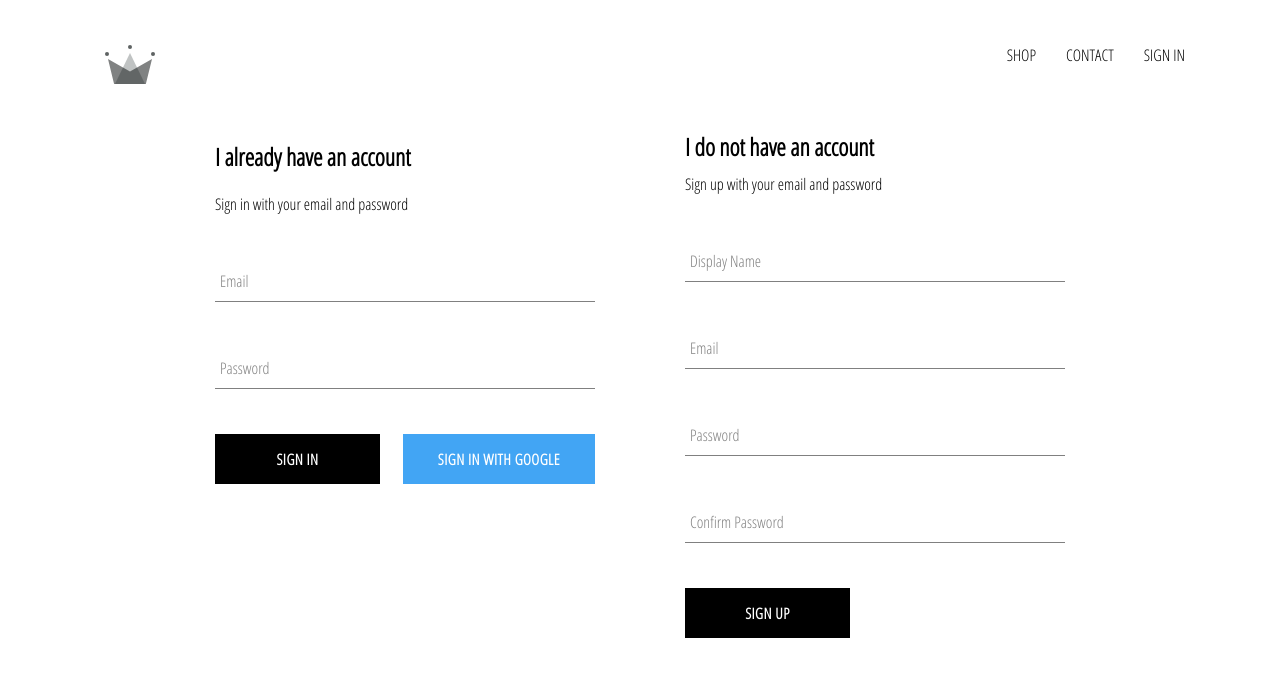
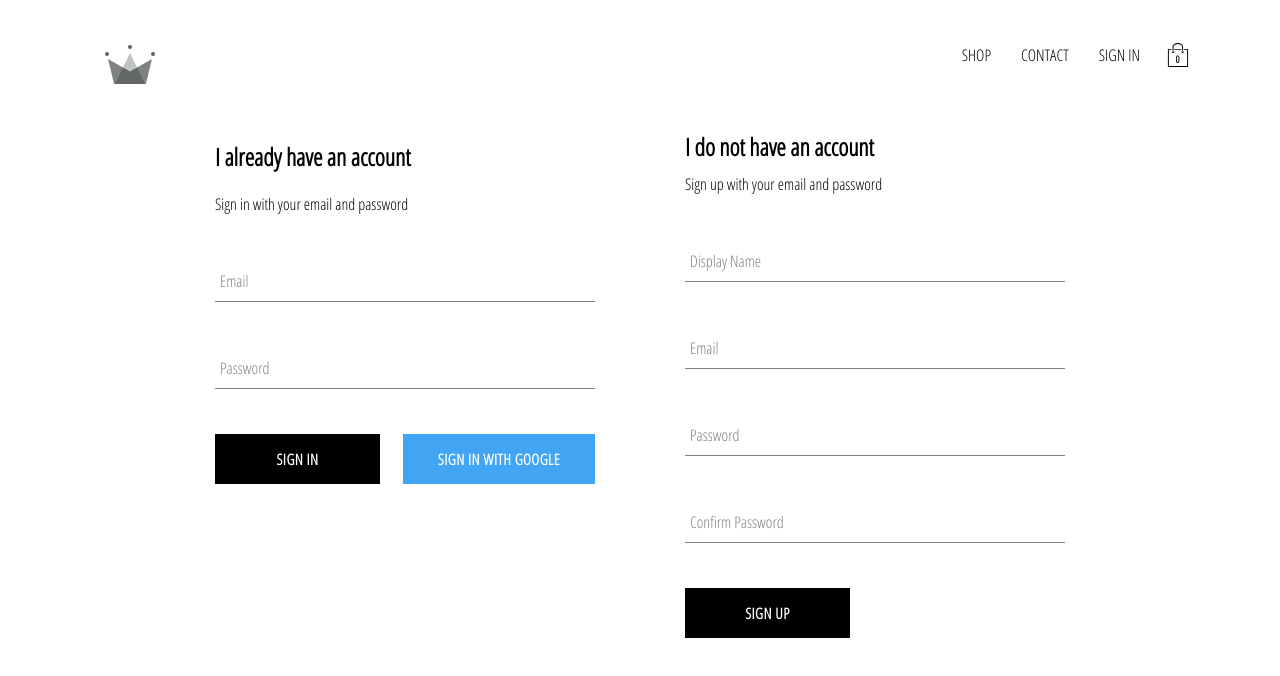
Before and after one commit to igorsmasc/react-crown-clothing, a React (Create React App) app: page /signin in a window 1280 px wide. Shown: the top 676 px of the page. Built offline with nearby package versions, Linux system fonts and the light colour scheme; no server answers.

Commit message:
add cart icon and cart dropdown

```diff
--- /dev/null
+++ b/src/components/cart-dropdown/cart-dropdown.js
@@ -0,0 +1,15 @@
+import React from "react";
+
+import CustomButton from "../custom-buttom/custom-buttom";
+
+import "./cart-dropdown.scss";
+
+const CartDropdown = () => (
+  <div className="cart-dropdown">
+    <div className="cart-items">
+      <CustomButton>GO TO CHECKOUT</CustomButton>
+    </div>
+  </div>
+);
+
+export default CartDropdown;
--- /dev/null
+++ b/src/components/cart-dropdown/cart-dropdown.scss
@@ -0,0 +1,24 @@
+.cart-dropdown {
+  position: absolute;
+  width: 240px;
+  height: 340px;
+  display: flex;
+  flex-direction: column;
+  padding: 20px;
+  border: 1px solid black;
+  background-color: white;
+  top: 90px;
+  right: 40px;
+  z-index: 5;
+
+  .cart-items {
+    display: flex;
+    height: 100%;
+    flex-direction: column;
+    overflow: auto;
+  }
+
+  button {
+    margin-top: auto;
+  }
+}
--- /dev/null
+++ b/src/components/cart-icon/cart-icon.js
@@ -0,0 +1,21 @@
+import React from "react";
+import { connect } from "react-redux";
+
+import { toggleCartHidden } from "../../redux/cart/cart.actions";
+
+import { ReactComponent as ShoppingIcon } from "../../assets/shopping-bag.svg";
+
+import "./cart-icon.scss";
+
+const CartIcon = ({ toggleCartHidden }) => (
+  <div className="cart-icon" onClick={toggleCartHidden}>
+    <ShoppingIcon className="shopping-icon" />
+    <span className="item-count">0</span>
+  </div>
+);
+
+const mapDispatchToProps = (dispatch) => ({
+  toggleCartHidden: () => dispatch(toggleCartHidden()),
+});
+
+export default connect(null, mapDispatchToProps)(CartIcon);
--- /dev/null
+++ b/src/components/cart-icon/cart-icon.scss
@@ -0,0 +1,21 @@
+.cart-icon {
+  width: 45px;
+  height: 45px;
+  position: relative;
+  display: flex;
+  align-items: center;
+  justify-content: center;
+  cursor: pointer;
+
+  .shopping-icon {
+    width: 24px;
+    height: 24px;
+  }
+
+  .item-count {
+    position: absolute;
+    font-size: 10px;
+    font-weight: bold;
+    bottom: 12px;
+  }
+}
--- a/src/components/header/header.js
+++ b/src/components/header/header.js
@@ -6,8 +6,10 @@
 
 import { ReactComponent as Logo } from "../../assets/crown.svg";
 import "./header.scss";
+import CartIcon from "../cart-icon/cart-icon";
+import CartDropdown from "../cart-dropdown/cart-dropdown";
 
-const Header = ({ currentUser }) => (
+const Header = ({ currentUser, hidden }) => (
   <div className="header">
     <Link to="/" className="logo-container">
       <Logo className="logo" />
@@ -33,12 +35,15 @@
           SIGN IN
         </Link>
       )}
+      <CartIcon />
     </div>
+    {!hidden && <CartDropdown />}
   </div>
 );
 
-const mapStateToProps = (state) => ({
-  currentUser: state.user.currentUser,
+const mapStateToProps = ({ user: { currentUser }, cart: { hidden } }) => ({
+  currentUser,
+  hidden,
 });
 
 export default connect(mapStateToProps)(Header);
--- /dev/null
+++ b/src/redux/cart/cart.actions.js
@@ -0,0 +1,5 @@
+import { TOGGLE_CART_HIDDEN } from "./cart.types";
+
+export const toggleCartHidden = () => ({
+  type: TOGGLE_CART_HIDDEN,
+});
--- /dev/null
+++ b/src/redux/cart/cart.reducer.js
@@ -0,0 +1,19 @@
+const { TOGGLE_CART_HIDDEN } = require("./cart.types");
+
+const INITIAL_STATE = {
+  hidden: true,
+};
+
+const cartReducer = (state = INITIAL_STATE, action) => {
+  switch (action.type) {
+    case TOGGLE_CART_HIDDEN:
+      return {
+        ...state,
+        hidden: !state.hidden,
+      };
+    default:
+      return state;
+  }
+};
+
+export default cartReducer;
--- /dev/null
+++ b/src/redux/cart/cart.types.js
@@ -0,0 +1 @@
+export const TOGGLE_CART_HIDDEN = "TOGGLE_CART_HIDDEN";
--- a/src/redux/root-reducer.js
+++ b/src/redux/root-reducer.js
@@ -1,7 +1,9 @@
 import { combineReducers } from "redux";
 
 import userReducer from "./user/user.reducer";
+import cartReducer from "./cart/cart.reducer";
 
 export default combineReducers({
   user: userReducer,
+  cart: cartReducer,
 });
```
Also changed, not shown: src/assets/shopping-bag.svg (added).
